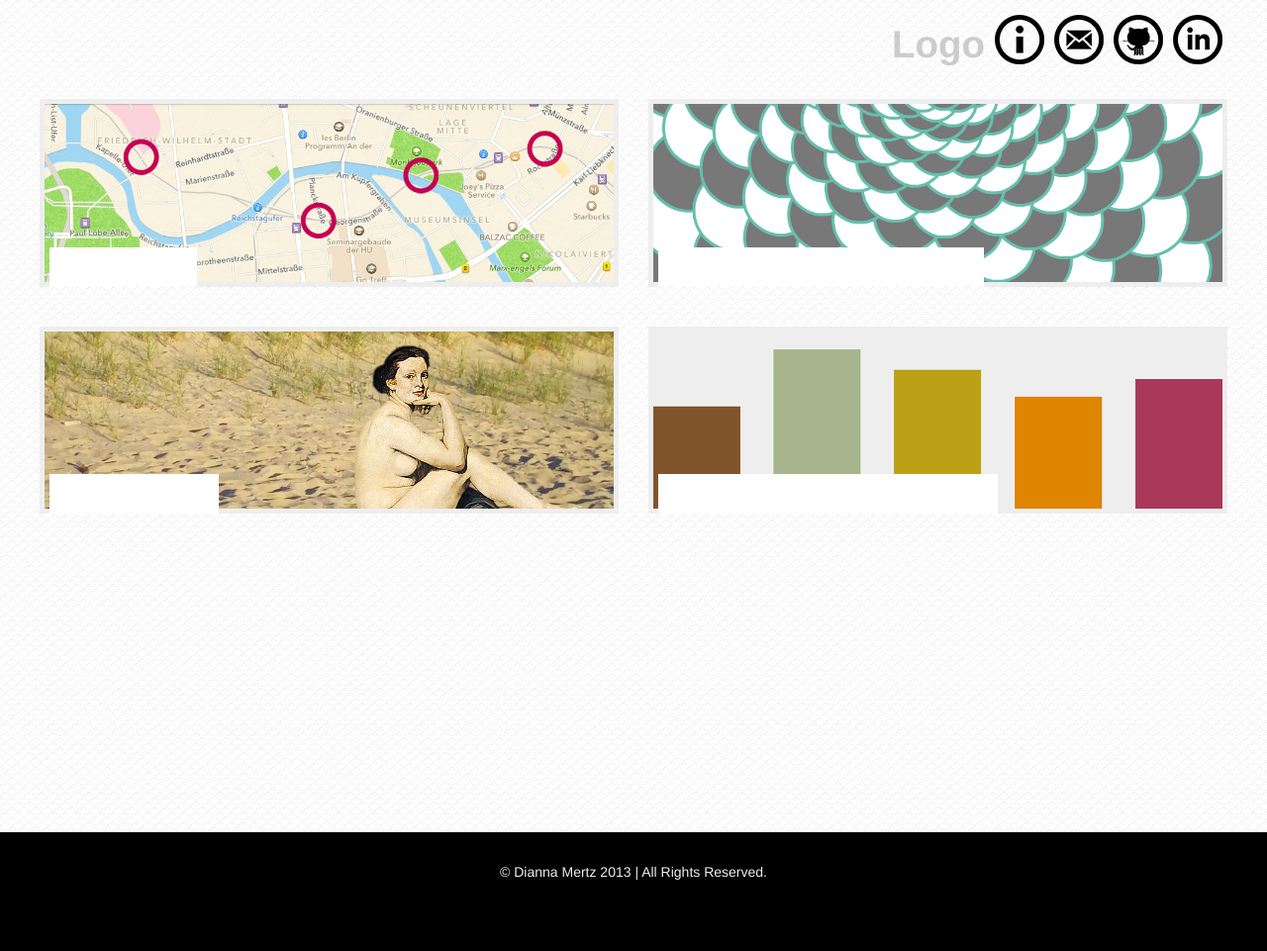
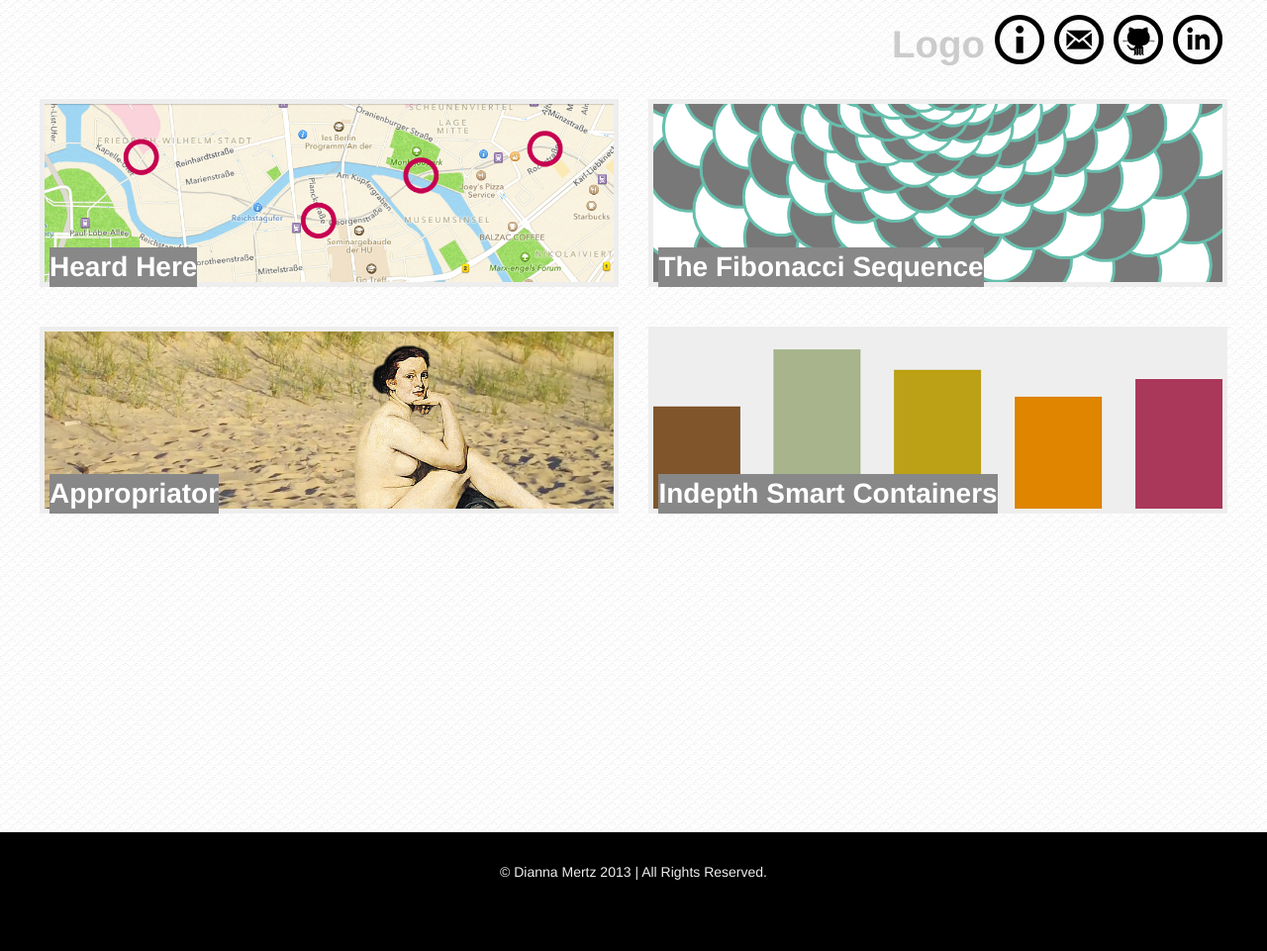
Before and after one commit to diannamertz/doubledi.github.com, a Jekyll site: the page built from index.html, in a window 1280 px wide. Shown: the whole page at 99% size. Built offline with Jekyll 4.4.1, drawn with Linux system fonts in a browser that asks for light colours.

```diff
--- a/css/style.css
+++ b/css/style.css
@@ -41,7 +41,7 @@
   bottom: -10px;
   left: 10px;
   font-size: 2em;
-  background: #ffffff;
+  background: #888888;
 }
 ul.entries a {
   color: #ffffff;
```
